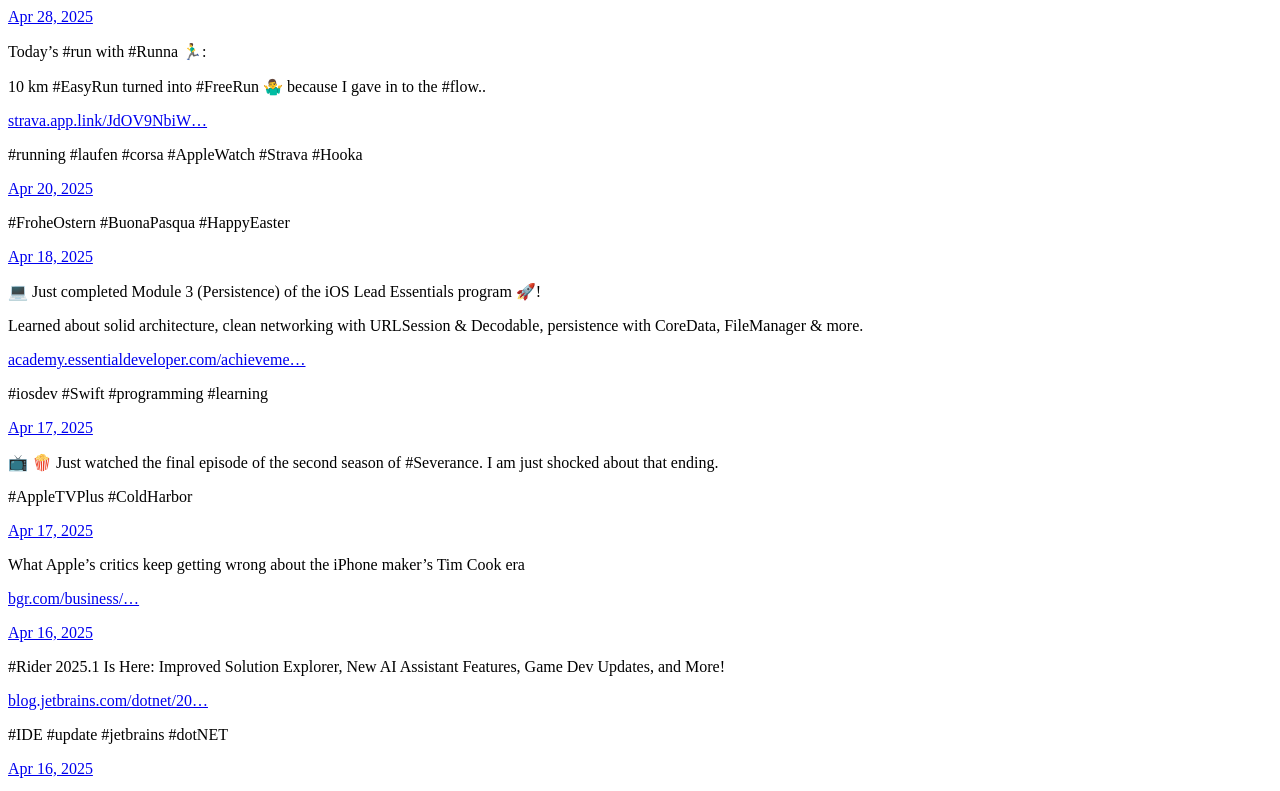
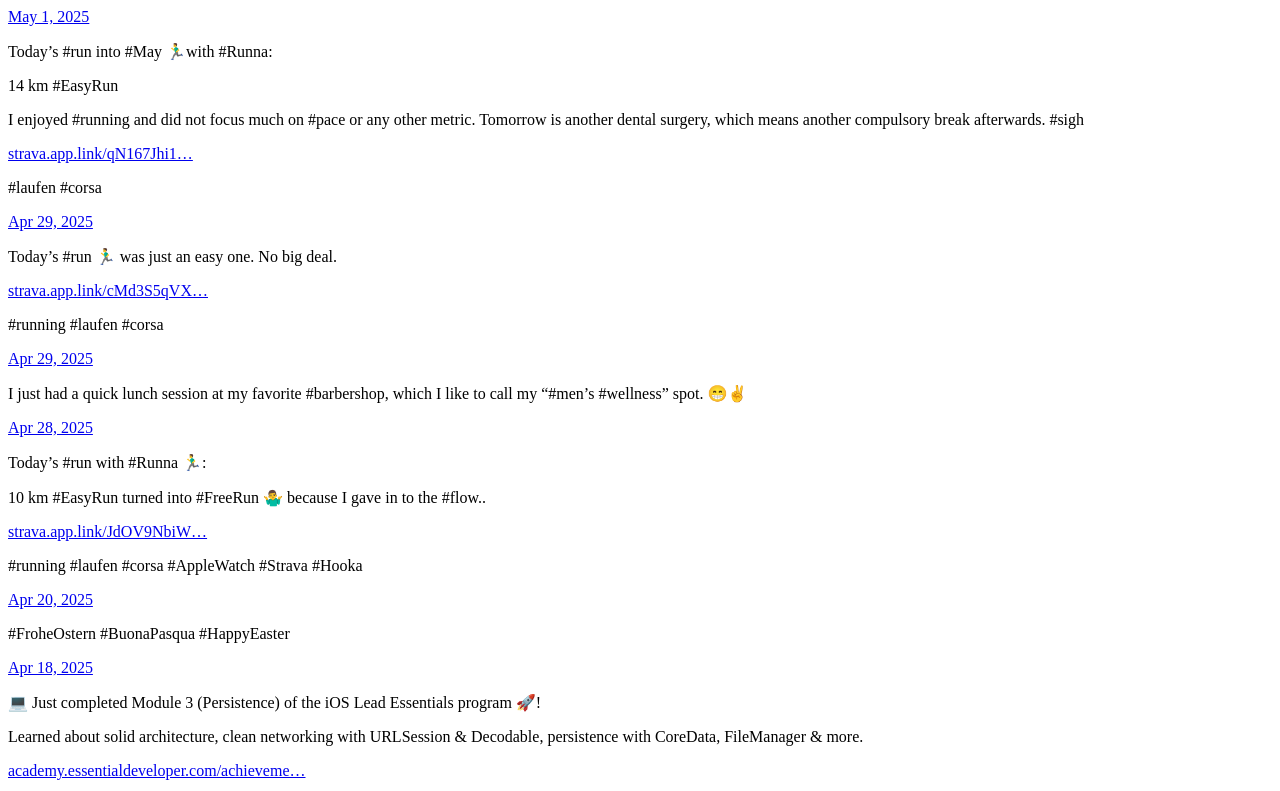
Before and after one commit to MSicc/msiccdotsocial.github.io, a plain HTML site: page index.html in a window 1280 px wide. Shown: the top 791 px of the page. Drawn offline with Linux system fonts and the light colour scheme.

Commit message:
Archiving from Micro.blog.

```diff
--- a/index.html
+++ b/index.html
@@ -21,6 +21,49 @@
 <div class="h-feed">
 
 
+
+	  <div class="h-entry">
+
+
+		<a href="https://msicc.social/2025/05/01/todays-run-into-may-with.html" class="u-url"><time class="dt-published" datetime="2025-05-01 18:52:31 &#43;0200">May 1, 2025</time></a>
+
+		<div class="e-content">
+			 <p>Today’s #run into #May 🏃‍♂️with #Runna:</p>
+<p>14 km #EasyRun</p>
+<p>I enjoyed #running and did not focus much on #pace or any other metric. Tomorrow is another dental surgery, which means another compulsory break afterwards. #sigh</p>
+<p><a href="https://strava.app.link/qN167Jhi1Sb">strava.app.link/qN167Jhi1&hellip;</a></p>
+<p>#laufen #corsa</p>
+<!-- raw HTML omitted -->
+
+		</div>
+	  </div>
+
+	  <div class="h-entry">
+
+
+		<a href="https://msicc.social/2025/04/29/todays-run-was-just-an.html" class="u-url"><time class="dt-published" datetime="2025-04-29 18:11:01 &#43;0200">Apr 29, 2025</time></a>
+
+		<div class="e-content">
+			 <p>Today’s #run 🏃‍♂️ was just an easy one. No big deal.</p>
+<p><a href="https://strava.app.link/cMd3S5qVXSb">strava.app.link/cMd3S5qVX&hellip;</a></p>
+<p>#running #laufen #corsa</p>
+<!-- raw HTML omitted -->
+
+		</div>
+	  </div>
+
+	  <div class="h-entry">
+
+
+		<a href="https://msicc.social/2025/04/29/i-just-had-a-quick.html" class="u-url"><time class="dt-published" datetime="2025-04-29 12:05:59 &#43;0200">Apr 29, 2025</time></a>
+
+		<div class="e-content">
+			 <p>I just had a quick lunch session at my favorite #barbershop, which I like to call my “#men’s #wellness” spot.
+😁✌️</p>
+<!-- raw HTML omitted -->
+
+		</div>
+	  </div>
 
 	  <div class="h-entry">
 
```
